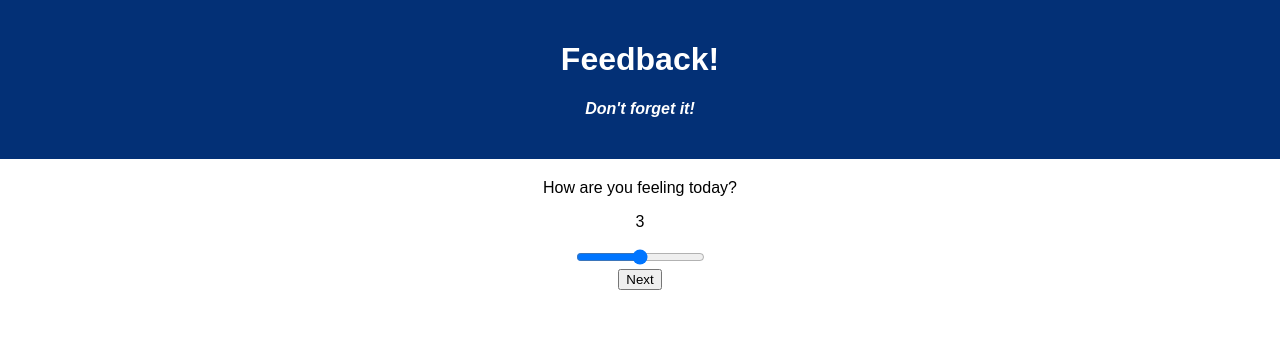
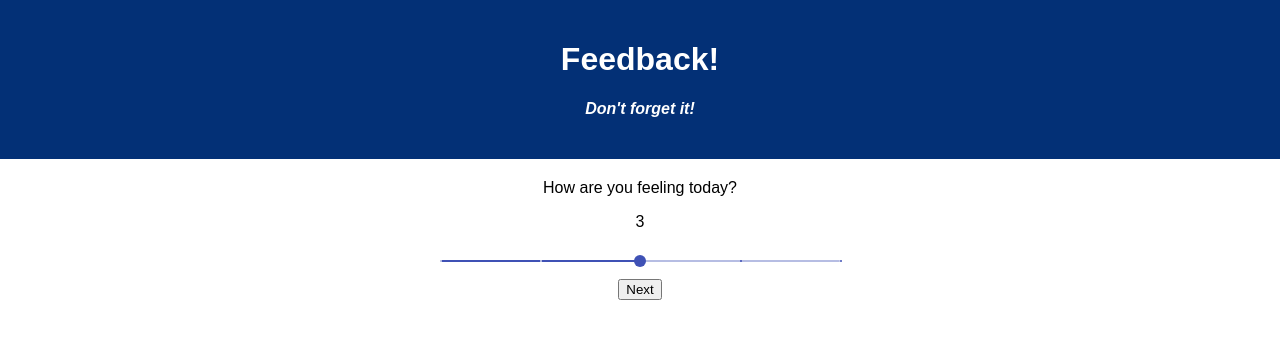
Before and after one commit to rubioz310/redux-feedback-loop, a React (Create React App) app: page /#/feelingForm in a window 1280 px wide. Shown: the top 338 px of the page. Built offline with nearby package versions, Linux system fonts and the light colour scheme.

Commit message:
Added Slider component to feelingForm

```diff
--- a/src/components/App/App.css
+++ b/src/components/App/App.css
@@ -21,3 +21,8 @@
 h4 {
   font-style: italic;
 }
+
+.formContainer{
+  width: 400px;
+  margin: auto;
+}
--- a/src/components/Feedback/FeelingForm/FeelingForm.js
+++ b/src/components/Feedback/FeelingForm/FeelingForm.js
@@ -2,7 +2,7 @@ import { useState } from "react";
 import { useDispatch } from "react-redux";
 import { useHistory } from "react-router-dom";
 import { useSelector } from "react-redux"
-import { Fade } from '@material-ui/core';
+import { Fade, Slider } from '@material-ui/core';
 
 function FeelingForm(){
     const history = useHistory();
@@ -10,7 +10,7 @@ function FeelingForm(){
 
     const feedback = useSelector(store => store.feedbackReducer);
     //This will set current value of the rate if it has one otherwise it will default to "3"
-    const [feelingRate, setFeelingRate] = useState(feedback.feeling ? feedback.feeling: "3");
+    const [feelingRate, setFeelingRate] = useState(feedback.feeling ? feedback.feeling: 3);
 
     const handleNext = () => {
         dispatch({
@@ -21,16 +21,20 @@ function FeelingForm(){
     }
 
     return (
-        <div>
         <Fade in={true}>
-                <div>
+            <div className="formContainer">
                 <p>How are you feeling today?</p>
                 <p>{feelingRate}</p>
-                    <input type="range" min="1" max="5" value={feelingRate} onChange={event => setFeelingRate(event.target.value)}/><br/>
+                <Slider
+                    value={feelingRate}
+                    marks
+                    min={1}
+                    max={5}
+                    onChange={(event, value) => setFeelingRate(value)}
+                />
                 <button onClick={handleNext}>Next</button>
             </div>
         </Fade>
-        </div>
     )
 }
 
```
Lines whose indentation alone changed are shown as unchanged.
